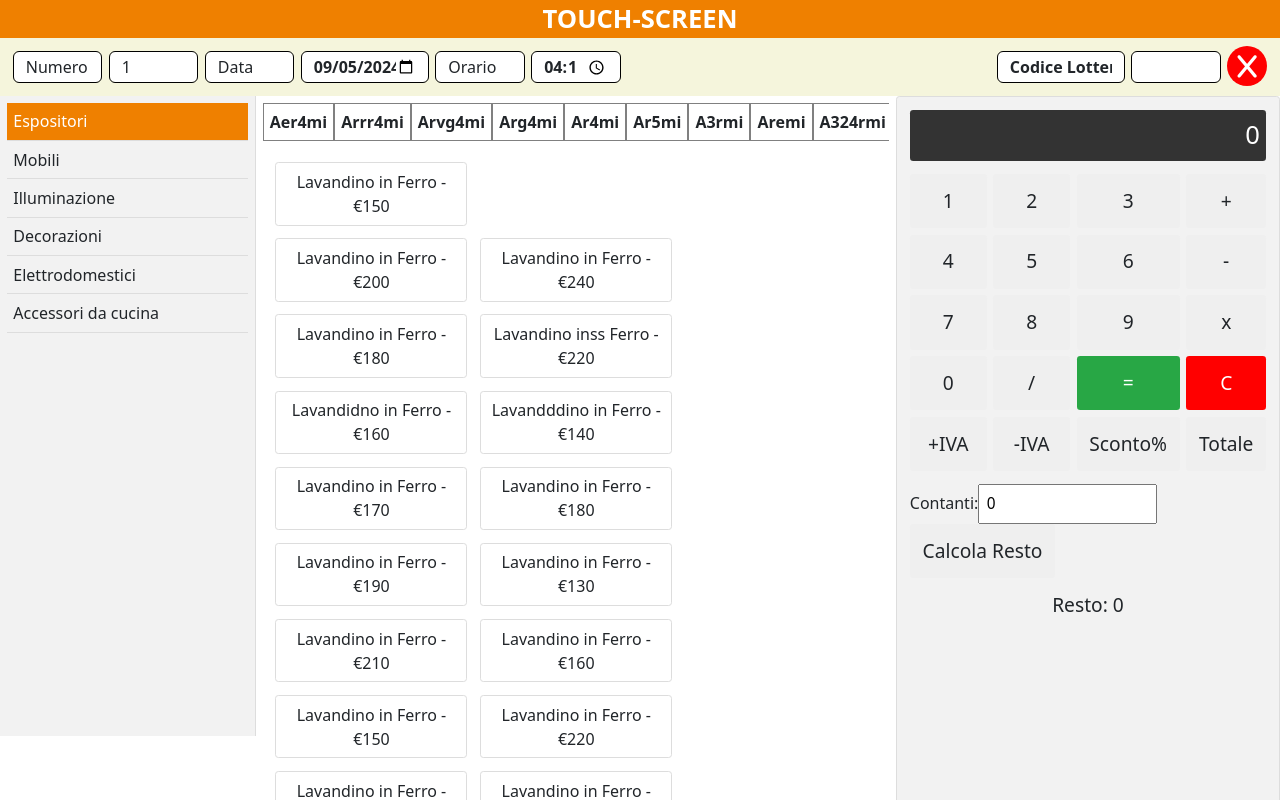
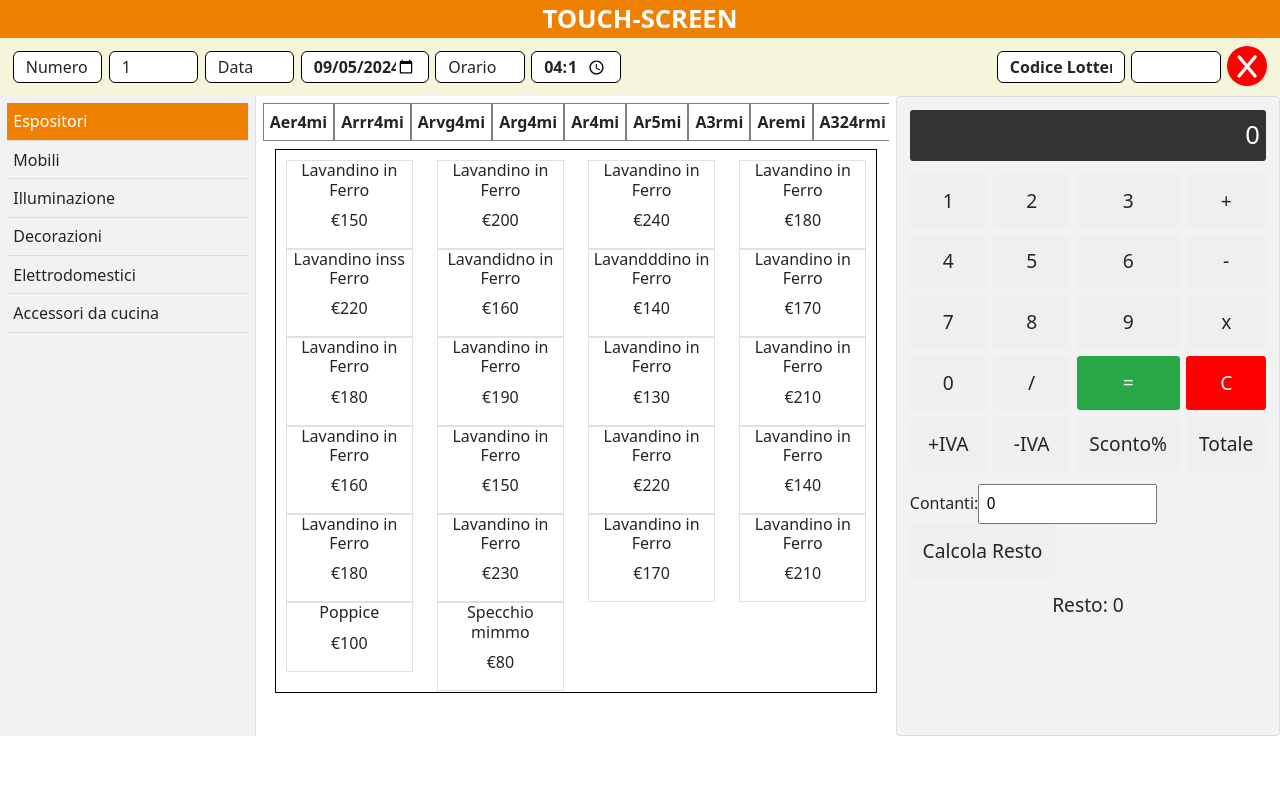
Before and after one commit to alessandropanico/CassaPassaparola, an Angular app: page /touchscreen in a window 1280 px wide. Shown: the top 800 px of the page. Built offline with nearby package versions, Linux system fonts and the light colour scheme.

Commit message:
css migliorato...

```diff
--- a/src/app/pagine/vendita/touch-screen/touch-screen.component.css
+++ b/src/app/pagine/vendita/touch-screen/touch-screen.component.css
@@ -173,6 +173,30 @@
   text-align: center;
 }
 
+/* Limita l'altezza della griglia e abilita lo scroll verticale */
+.prodotti-scroll {
+  height: 544px;
+  width: 100%;
+  overflow-y: scroll;
+  padding: 10px;
+  overflow-x: hidden;
+  border: solid 1px black;
+}
+
+/* Stile per le carte dei prodotti */
+.articolo-card {
+  transition: transform 0.3s ease, box-shadow 0.3s ease;
+}
+
+.articolo-card:hover {
+  transform: scale(1.05);
+  box-shadow: 0px 4px 10px rgba(0, 0, 0, 0.1);
+}
+
+.p-3 {
+  padding: 0rem !important;
+}
+
 
 /*----------------------*/
 .calcolatrice-container {
--- a/src/app/pagine/vendita/touch-screen/touch-screen.component.html
+++ b/src/app/pagine/vendita/touch-screen/touch-screen.component.html
@@ -54,7 +54,10 @@
         {{ tipologia }}
       </div>
     </div>
-    <div class="grid-content">
+
+
+    <!--GRIGLIA-->
+    <!-- <div class="grid-content">
       <ng-container *ngIf="tipologiaSelezionata; else mostraTuttiArticoli">
         <div class="grid-column">
           <div class="grid-item" *ngFor="let articolo of articoliFiltrati[tipologiaSelezionata]"
@@ -71,7 +74,45 @@
           </div>
         </div>
       </ng-template>
+    </div> -->
+    <div class="container text-center">
+      <!-- Contenitore con altezza fissa e scroll verticale -->
+      <div class="prodotti-scroll">
+        <!-- Se è selezionata una tipologia specifica, mostra solo gli articoli filtrati -->
+        <ng-container *ngIf="tipologiaSelezionata; else mostraTuttiArticoli">
+          <div class="row row-cols-1 row-cols-sm-2 row-cols-md-4">
+            <div class="col" *ngFor="let articolo of articoliFiltrati[tipologiaSelezionata] || []"
+                 (click)="selezionaArticolo(articolo)">
+              <div class="articolo-card p-3 border">
+                <h6>{{ articolo.nome }}</h6>
+                <p>€{{ articolo.prezzo }}</p>
+              </div>
+            </div>
+          </div>
+        </ng-container>
+
+        <!-- Se non è selezionata alcuna tipologia, mostra tutti gli articoli di tutte le tipologie -->
+        <ng-template #mostraTuttiArticoli>
+          <div class="row row-cols-1 row-cols-sm-2 row-cols-md-4">
+            <ng-container *ngFor="let tipologia of tipologie">
+              <div class="col" *ngFor="let articolo of articoliFiltrati[tipologia] || []"
+                   (click)="selezionaArticolo(articolo)">
+                <div class="articolo-card p-3 border">
+                  <h6>{{ articolo.nome }}</h6>
+                  <p>€{{ articolo.prezzo }}</p>
+                </div>
+              </div>
+            </ng-container>
+          </div>
+        </ng-template>
+      </div>
     </div>
+
+
+
+
+
+
   </div>
 
 
```
